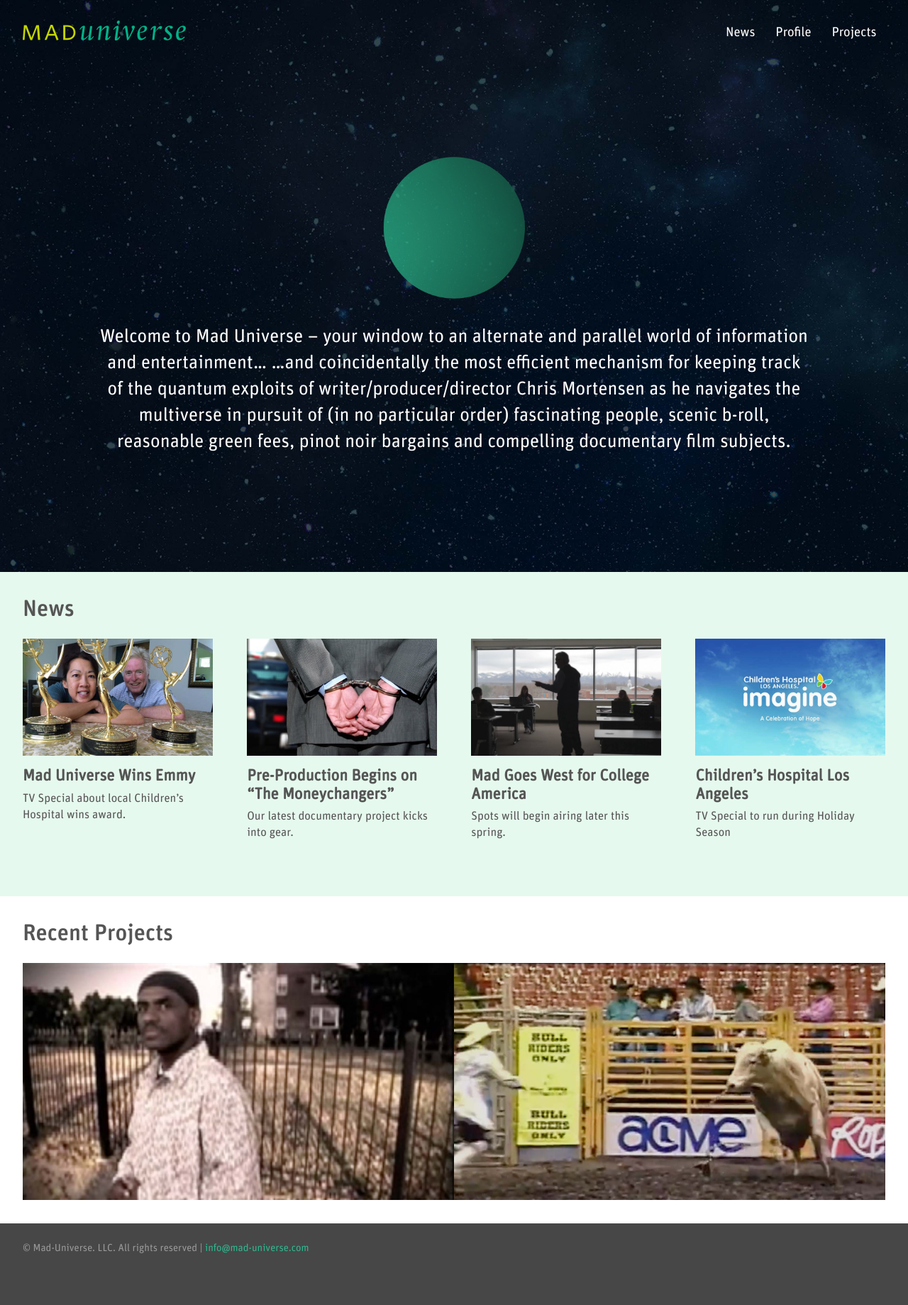
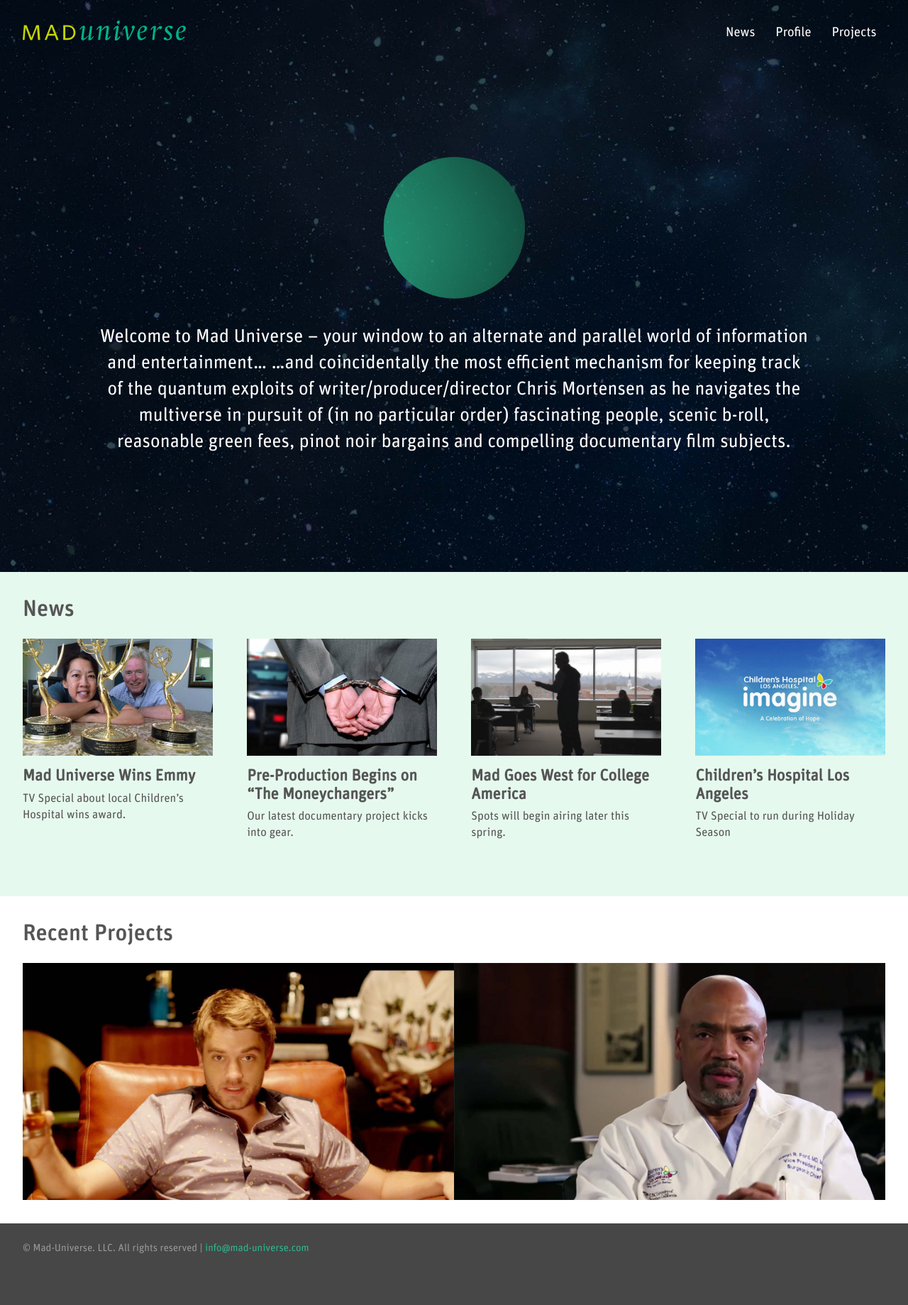
Before and after one commit to jsbarkema/mad-universe.com, a Jekyll site: the page built from index.markdown, in a window 1280 px wide. Shown: the whole page at 71% size. Built offline with Jekyll 4.4.1, drawn with Linux system fonts in a browser that asks for light colours.

Commit message:
Fix sorting of recent projects

```diff
--- a/_includes/recent-projects.html
+++ b/_includes/recent-projects.html
@@ -1,7 +1,8 @@
 <div class="container">
   <section class="recent-section row project-grid">
     <h2>Recent Projects</h2>
-    {% for page in site.projects limit:2 % sort: 'date' %}
+    {% assign sorted = (site.projects | sort: 'date' | reverse) %}
+    {% for page in sorted | post limit:2 %}
       <article class="projects post-module six columns collapse">
         <div class="post-thumb">
           <img src="{{ page.recent_thumbnail }}" class="u-full-width">
@@ -15,7 +16,6 @@
           </div>
         </div>
       </article>
-
     {% endfor %}
   </section>
 </div>
```
Also changed, not shown: 1 other file.
